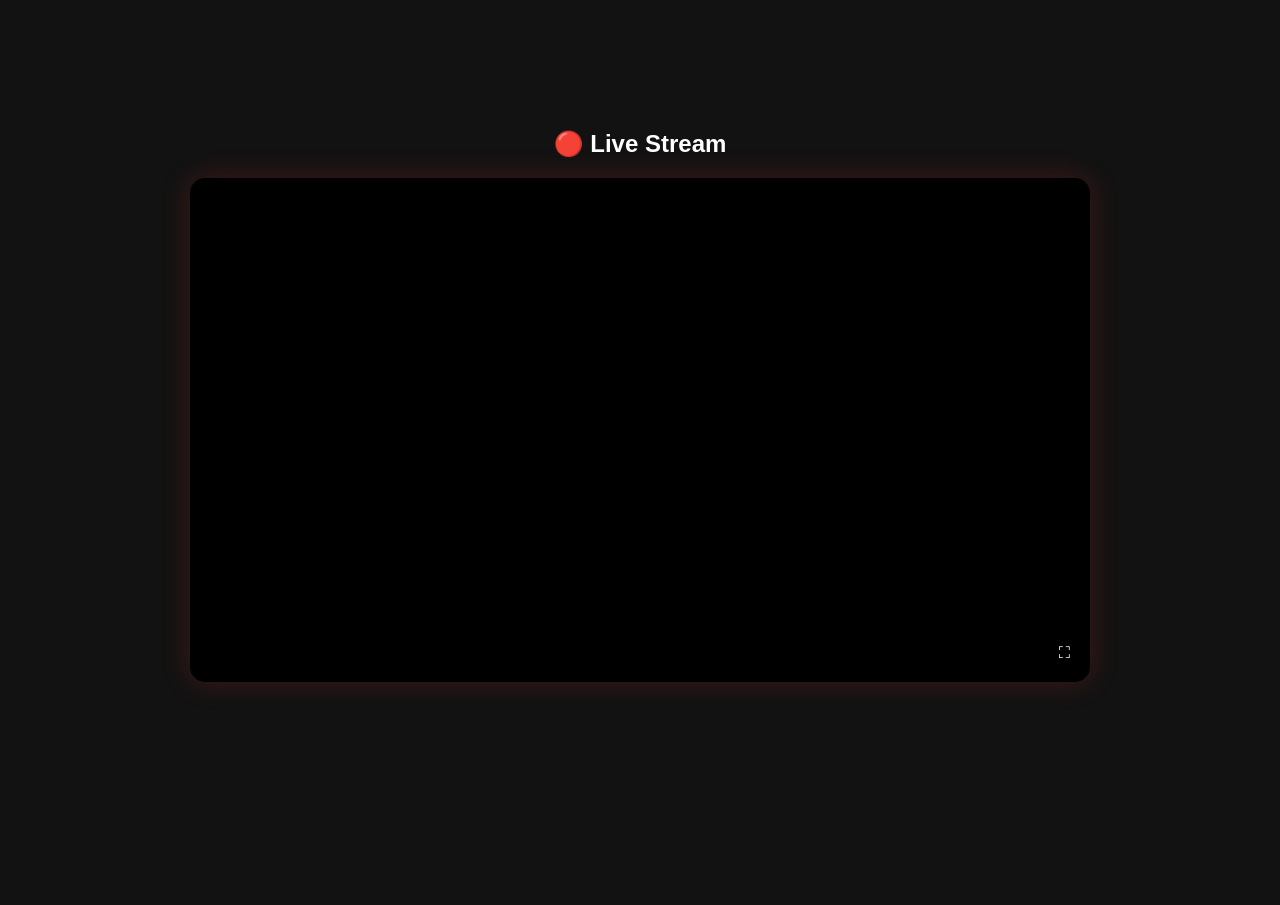
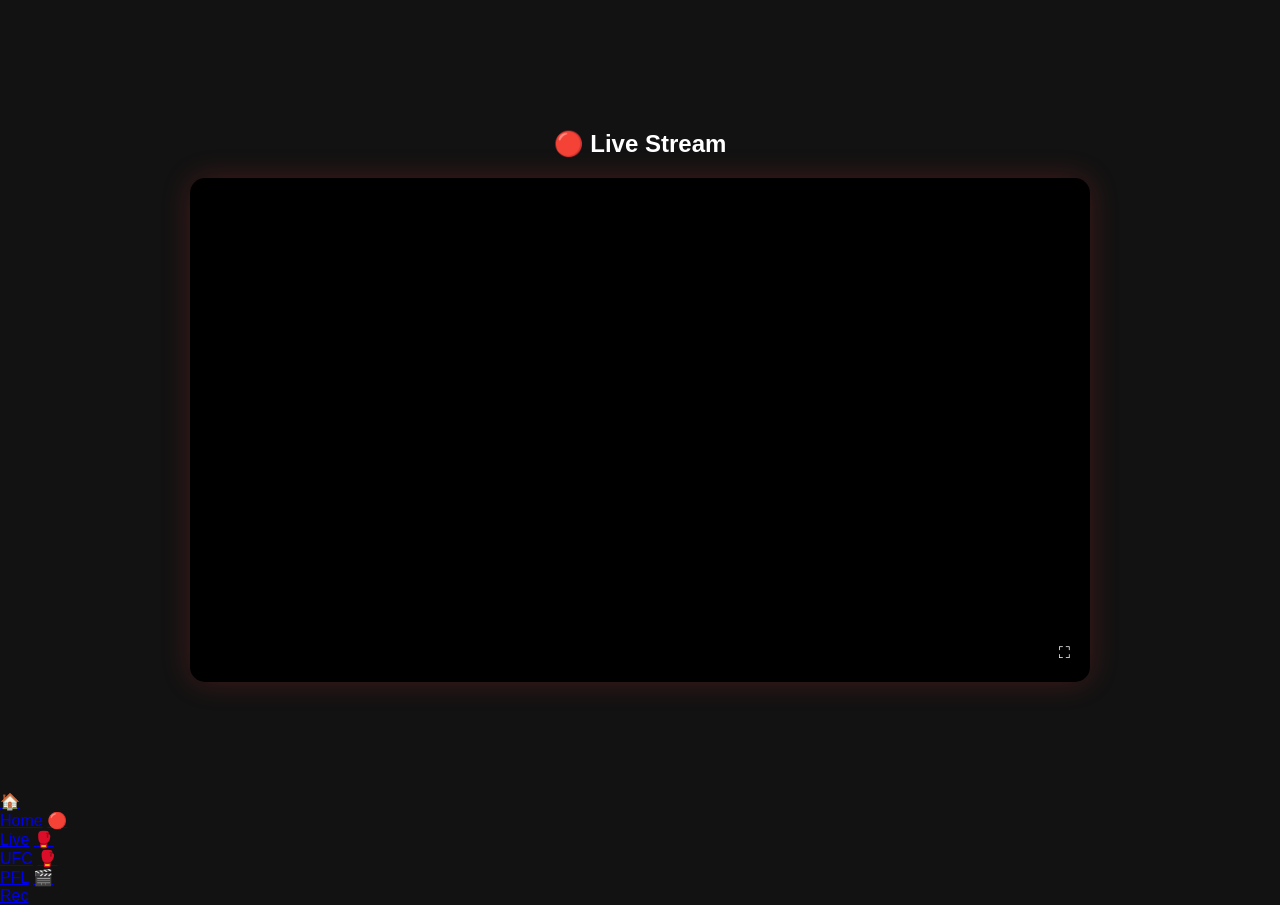
Before and after one commit to faressaref/test-mma, a plain HTML site: page watch.html in a window 1280 px wide. Before the commit the page ends 800 px from the top, so only its background shows below. Drawn offline with Linux system fonts and the light colour scheme; no server answers.

Commit message:
Add files via upload

```diff
--- a/watch.html
+++ b/watch.html
@@ -6,7 +6,7 @@
 <script async src="https://pagead2.googlesyndication.com/pagead/js/adsbygoogle.js?client=ca-pub-2709588519078306"
      crossorigin="anonymous"></script>
 <title>Watch Live</title>
-
+<meta name="viewport" content="width=device-width, initial-scale=1.0">
 <style>
 body {
   background: #121212;
@@ -138,6 +138,14 @@ window.goFull = function () {
   }
 };
 </script>
+<div class="bottom-nav">
 
+  <a href="index.html">🏠<br>Home</a>
+  <a href="live.html">🔴<br>Live</a>
+  <a href="event.html">🥊<br>UFC</a>
+  <a href="pfl.html">🥊<br>PFL</a>
+  <a href="recorded.html">🎬<br>Rec</a>
+
+</div>
 </body>
 </html>
```
Also changed, not shown: pfl.html (+9 -1 lines).
